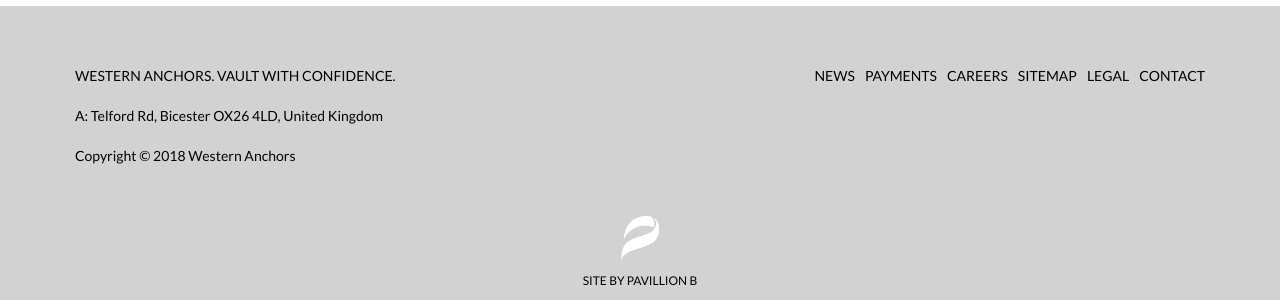
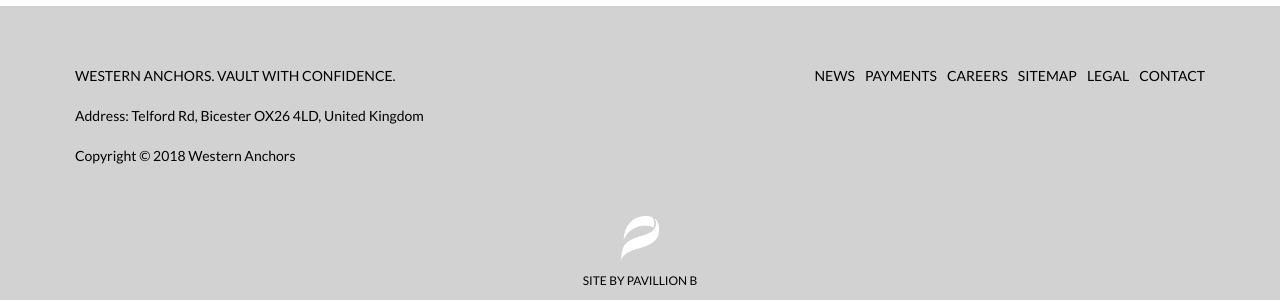
Before and after one commit to westernanchors/westernanchors.github.io, a PHP site: page / in a window 1280 px wide. Shown: the part 3271-3571 px from the top of the page. Run offline with PHP 8.4, Linux system fonts and the light colour scheme; some libraries are stand-ins or nearby versions.

Commit message:
Initial commit

```diff
--- a/about-us/index.html
+++ b/about-us/index.html
@@ -294,7 +294,7 @@ Partners                                            </a>
                 </div>
                 <div class="copy">
                     <!-- P: <a href="tel:+61 2 9011 7355">+61 2 9011 7355</a> | F: +61 2 9221 6358<br/> -->
-                    A: Telford Rd, Bicester OX26 4LD, United Kingdom<br/><br/>
+                    Address: Telford Rd, Bicester OX26 4LD, United Kingdom<br/><br/>
                     Copyright &#169; 2018 Western Anchors
                 </div>
             </div>
--- a/contact-us/index.html
+++ b/contact-us/index.html
@@ -266,7 +266,7 @@ Partners                                            </a>
                 </div>
                 <div class="copy">
                     <!-- P: <a href="tel:+61 2 9011 7355">+61 2 9011 7355</a> | F: +61 2 9221 6358<br/> -->
-                    A: Telford Rd, Bicester OX26 4LD, United Kingdom<br/><br/>
+                    Address: Telford Rd, Bicester OX26 4LD, United Kingdom<br/><br/>
                     Copyright &#169; 2018 Western Anchors
                 </div>
             </div>
--- a/index-2.html
+++ b/index-2.html
@@ -394,7 +394,7 @@ Partners                                            </a>
                 </div>
                 <div class="copy">
                     <!-- P: <a href="tel:+61 2 9011 7355">+61 2 9011 7355</a> | F: +61 2 9221 6358<br/> -->
-                    A: Telford Rd, Bicester OX26 4LD, United Kingdom<br/><br/>
+                    Address: Telford Rd, Bicester OX26 4LD, United Kingdom<br/><br/>
                     Copyright &#169; 2018 Western Anchors
                 </div>
             </div>
--- a/index-3.html
+++ b/index-3.html
@@ -394,7 +394,7 @@ Partners                                            </a>
                 </div>
                 <div class="copy">
                     <!-- P: <a href="tel:+61 2 9011 7355">+61 2 9011 7355</a> | F: +61 2 9221 6358<br/> -->
-                    A: Telford Rd, Bicester OX26 4LD, United Kingdom<br/><br/>
+                    Address: Telford Rd, Bicester OX26 4LD, United Kingdom<br/><br/>
                     Copyright &#169; 2018 Western Anchors
                 </div>
             </div>
--- a/index.php
+++ b/index.php
@@ -394,7 +394,7 @@ Partners                                            </a>
                 </div>
                 <div class="copy">
                     <!-- P: <a href="tel:+61 2 9011 7355">+61 2 9011 7355</a> | F: +61 2 9221 6358<br/> -->
-                    A: Telford Rd, Bicester OX26 4LD, United Kingdom<br/><br/>
+                    Address: Telford Rd, Bicester OX26 4LD, United Kingdom<br/><br/>
                     Copyright &#169; 2018 Western Anchors
                 </div>
             </div>
--- a/legal-disclaimer-privacy-policy/index.html
+++ b/legal-disclaimer-privacy-policy/index.html
@@ -252,7 +252,7 @@ Partners                                            </a>
                 </div>
                 <div class="copy">
                     <!-- P: <a href="tel:+61 2 9011 7355">+61 2 9011 7355</a> | F: +61 2 9221 6358<br/> -->
-                    A: Telford Rd, Bicester OX26 4LD, United Kingdom<br/><br/>
+                    Address: Telford Rd, Bicester OX26 4LD, United Kingdom<br/><br/>
                     Copyright &#169; 2018 Western Anchors
                 </div>
             </div>
--- a/member-privileges/index.html
+++ b/member-privileges/index.html
@@ -292,7 +292,7 @@ Partners                                            </a>
                 </div>
                 <div class="copy">
                     <!-- P: <a href="tel:+61 2 9011 7355">+61 2 9011 7355</a> | F: +61 2 9221 6358<br/> -->
-                    A: Telford Rd, Bicester OX26 4LD, United Kingdom<br/><br/>
+                    Address: Telford Rd, Bicester OX26 4LD, United Kingdom<br/><br/>
                     Copyright &#169; 2018 Western Anchors
                 </div>
             </div>
--- a/news/how-to-store-bitcoin/index.html
+++ b/news/how-to-store-bitcoin/index.html
@@ -315,7 +315,7 @@ Partners                                            </a>
                 </div>
                 <div class="copy">
                     <!-- P: <a href="tel:+61 2 9011 7355">+61 2 9011 7355</a> | F: +61 2 9221 6358<br/> -->
-                    A: Telford Rd, Bicester OX26 4LD, United Kingdom<br/><br/>
+                    Address: Telford Rd, Bicester OX26 4LD, United Kingdom<br/><br/>
                     Copyright &#169; 2018 Western Anchors
                 </div>
             </div>
--- a/news/index.html
+++ b/news/index.html
@@ -345,7 +345,7 @@ As part of a new partnership with The Vict…</p>
                 </div>
                 <div class="copy">
                     <!-- P: <a href="tel:+61 2 9011 7355">+61 2 9011 7355</a> | F: +61 2 9221 6358<br/> -->
-                    A: Telford Rd, Bicester OX26 4LD, United Kingdom<br/><br/>
+                    Address: Telford Rd, Bicester OX26 4LD, United Kingdom<br/><br/>
                     Copyright &#169; 2018 Western Anchors
                 </div>
             </div>
--- a/private-vault/bitcoin-cold-storage/index.html
+++ b/private-vault/bitcoin-cold-storage/index.html
@@ -327,7 +327,7 @@ Partners                                            </a>
                 </div>
                 <div class="copy">
                     <!-- P: <a href="tel:+61 2 9011 7355">+61 2 9011 7355</a> | F: +61 2 9221 6358<br/> -->
-                    A: Telford Rd, Bicester OX26 4LD, United Kingdom<br/><br/>
+                    Address: Telford Rd, Bicester OX26 4LD, United Kingdom<br/><br/>
                     Copyright &#169; 2018 Western Anchors
                 </div>
             </div>
--- a/private-vault/bullion-storage/index.html
+++ b/private-vault/bullion-storage/index.html
@@ -274,7 +274,7 @@ Partners                                            </a>
                 </div>
                 <div class="copy">
                     <!-- P: <a href="tel:+61 2 9011 7355">+61 2 9011 7355</a> | F: +61 2 9221 6358<br/> -->
-                    A: Telford Rd, Bicester OX26 4LD, United Kingdom<br/><br/>
+                    Address: Telford Rd, Bicester OX26 4LD, United Kingdom<br/><br/>
                     Copyright &#169; 2018 Western Anchors
                 </div>
             </div>
--- a/private-vault/global-vaulting-solution/index.html
+++ b/private-vault/global-vaulting-solution/index.html
@@ -281,7 +281,7 @@ Partners                                            </a>
                 </div>
                 <div class="copy">
                     <!-- P: <a href="tel:+61 2 9011 7355">+61 2 9011 7355</a> | F: +61 2 9221 6358<br/> -->
-                    A: Telford Rd, Bicester OX26 4LD, United Kingdom<br/><br/>
+                    Address: Telford Rd, Bicester OX26 4LD, United Kingdom<br/><br/>
                     Copyright &#169; 2018 Western Anchors
                 </div>
             </div>
--- a/private-vault/index.html
+++ b/private-vault/index.html
@@ -305,7 +305,7 @@ Partners                                            </a>
                 </div>
                 <div class="copy">
                     <!-- P: <a href="tel:+61 2 9011 7355">+61 2 9011 7355</a> | F: +61 2 9221 6358<br/> -->
-                    A: Telford Rd, Bicester OX26 4LD, United Kingdom<br/><br/>
+                    Address: Telford Rd, Bicester OX26 4LD, United Kingdom<br/><br/>
                     Copyright &#169; 2018 Western Anchors
                 </div>
             </div>
--- a/private-vault/jewellery-storage/index.html
+++ b/private-vault/jewellery-storage/index.html
@@ -274,7 +274,7 @@ Partners                                            </a>
                 </div>
                 <div class="copy">
                     <!-- P: <a href="tel:+61 2 9011 7355">+61 2 9011 7355</a> | F: +61 2 9221 6358<br/> -->
-                    A: Telford Rd, Bicester OX26 4LD, United Kingdom<br/><br/>
+                    Address: Telford Rd, Bicester OX26 4LD, United Kingdom<br/><br/>
                     Copyright &#169; 2018 Western Anchors
                 </div>
             </div>
--- a/private-vault/legal-documents/index.html
+++ b/private-vault/legal-documents/index.html
@@ -274,7 +274,7 @@ Partners                                            </a>
                 </div>
                 <div class="copy">
                     <!-- P: <a href="tel:+61 2 9011 7355">+61 2 9011 7355</a> | F: +61 2 9221 6358<br/> -->
-                    A: Telford Rd, Bicester OX26 4LD, United Kingdom<br/><br/>
+                    Address: Telford Rd, Bicester OX26 4LD, United Kingdom<br/><br/>
                     Copyright &#169; 2018 Western Anchors
                 </div>
             </div>
--- a/private-vault/partners/index.html
+++ b/private-vault/partners/index.html
@@ -268,7 +268,7 @@ Partners                                            </a>
                 </div>
                 <div class="copy">
                     <!-- P: <a href="tel:+61 2 9011 7355">+61 2 9011 7355</a> | F: +61 2 9221 6358<br/> -->
-                    A: Telford Rd, Bicester OX26 4LD, United Kingdom<br/><br/>
+                    Address: Telford Rd, Bicester OX26 4LD, United Kingdom<br/><br/>
                     Copyright &#169; 2018 Western Anchors
                 </div>
             </div>
--- a/shipping/index.html
+++ b/shipping/index.html
@@ -265,7 +265,7 @@ Partners                                            </a>
                 </div>
                 <div class="copy">
                     <!-- P: <a href="tel:+61 2 9011 7355">+61 2 9011 7355</a> | F: +61 2 9221 6358<br/> -->
-                    A: Telford Rd, Bicester OX26 4LD, United Kingdom<br/><br/>
+                    Address: Telford Rd, Bicester OX26 4LD, United Kingdom<br/><br/>
                     Copyright &#169; 2018 Western Anchors
                 </div>
             </div>
--- a/sitemap/index.html
+++ b/sitemap/index.html
@@ -253,7 +253,7 @@ Partners                                            </a>
                 </div>
                 <div class="copy">
                     <!-- P: <a href="tel:+61 2 9011 7355">+61 2 9011 7355</a> | F: +61 2 9221 6358<br/> -->
-                    A: Telford Rd, Bicester OX26 4LD, United Kingdom<br/><br/>
+                    Address: Telford Rd, Bicester OX26 4LD, United Kingdom<br/><br/>
                     Copyright &#169; 2018 Western Anchors
                 </div>
             </div>
--- a/sizes-prices/index.html
+++ b/sizes-prices/index.html
@@ -361,7 +361,7 @@ Partners                                            </a>
                 </div>
                 <div class="copy">
                     <!-- P: <a href="tel:+61 2 9011 7355">+61 2 9011 7355</a> | F: +61 2 9221 6358<br/> -->
-                    A: Telford Rd, Bicester OX26 4LD, United Kingdom<br/><br/>
+                    Address: Telford Rd, Bicester OX26 4LD, United Kingdom<br/><br/>
                     Copyright &#169; 2018 Western Anchors
                 </div>
             </div>
```
